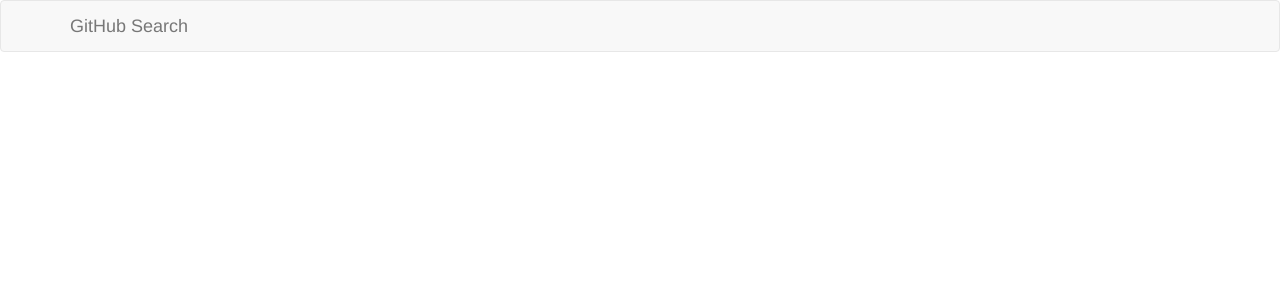
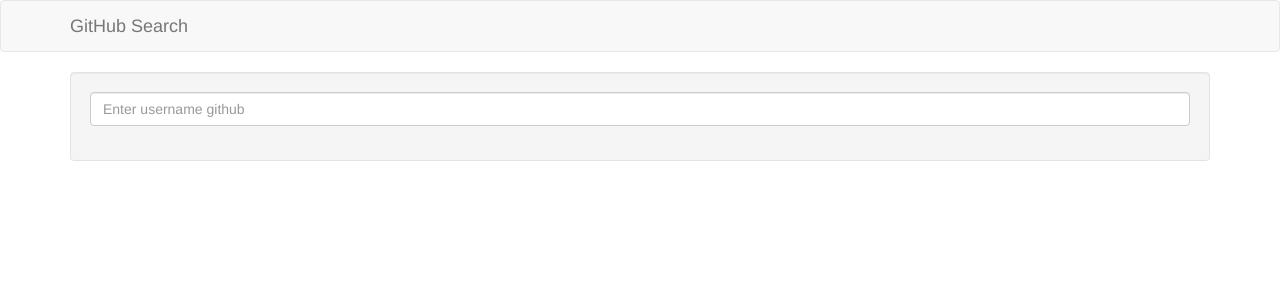
Before and after one commit to Thaigo/GitHub-Search, an Angular app: page / in a window 1280 px wide. Shown: the top 300 px of the page. Built offline with nearby package versions, Linux system fonts and the light colour scheme; no server answers.

Commit message:
display user repository

```diff
--- a/src/app/components/profile/profile.component.html
+++ b/src/app/components/profile/profile.component.html
@@ -1,3 +1,13 @@
+<div class="row">
+    <div class="col-md-12">
+        <form class="well">
+            <div class="form-group">
+                <input  type="text" class="form-control" placeholder="Enter username github" [(ngModel)]="username" name="username" (keyup)="searchUser()">
+            </div>
+        </form>
+    </div>
+</div>
+
 <div *ngIf='user' >
     <div class="panel panel-default">
         <div class="panel-heading">
@@ -41,7 +51,7 @@
                     </div>
                     <div class="col-md-3">
                         <span class="label label-success">  {{repo.watchers}}   Watchers</span>
-                        <span class="label label-warning">  {{repo.forks}}   Forks</span>
+                        <span class="label label-primary">  {{repo.forks}}   Forks</span>
                     </div>
                 </div>
                 <hr>
--- a/src/app/components/profile/profile.component.ts
+++ b/src/app/components/profile/profile.component.ts
@@ -9,18 +9,25 @@ import { Component, OnInit } from '@angular/core';
   styleUrls: ['./profile.component.css']
 })
 export class ProfileComponent implements OnInit {
-  user: any[];
+  user: any;
   repos: any[];
+  username: string;
 
   constructor(private ghs: GithubService) {
-    this.ghs.getUser().subscribe(user => {
-      this.user = user;
+    this.user = false;
+   }
+
+  searchUser() {
+    this.ghs.updateUser(this.username);
+
+     this.ghs.getUser().subscribe(user => {
+       this.user = user;
     });
 
      this.ghs.getRepos().subscribe(repos => {
       this.repos = repos;
     });
-  }
+    }
 
   ngOnInit() {
   }
--- a/src/app/services/github.service.ts
+++ b/src/app/services/github.service.ts
@@ -26,5 +26,9 @@ export class GithubService {
                                                        + '&client_secret=' + this.client_secret ).map(res => res.json());
   }
 
+  updateUser(username: string) {
+    this.username = username;
+  }
+
 
 }
```
